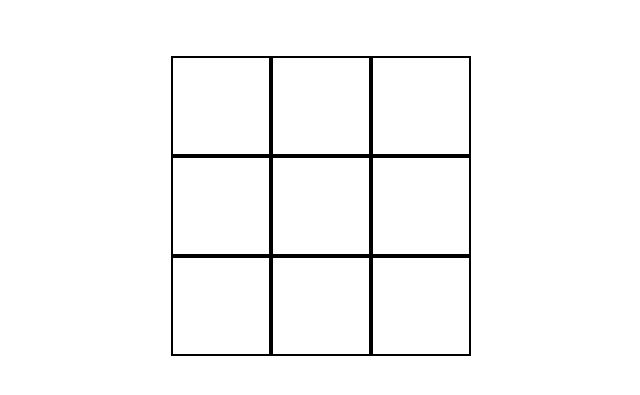
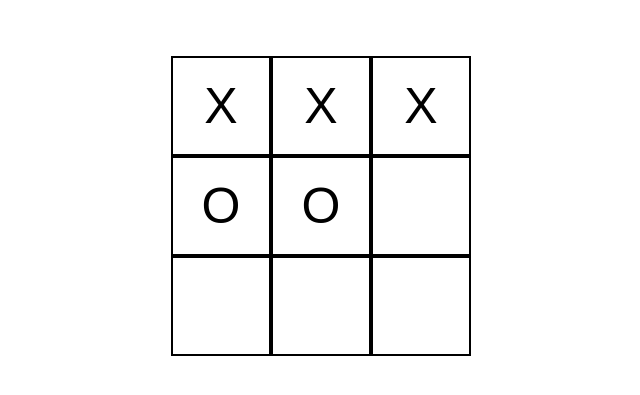
Before and after one commit to alicehe2003/tik_tac_toe, a plain HTML site: page index.html in a window 1280 px wide. Shown: the part 69-464 px from the top of the page, without its empty margins (319-959 px from the left). Drawn offline with Linux system fonts and the light colour scheme.

Commit message:
Implemented rendering for each cell in board.

```diff
--- a/game.js
+++ b/game.js
@@ -25,14 +25,15 @@ function createGame() {
 
             // current player turn over, change to next player
             turn = (turn == p1) ? p2 : p1;
-            // TODO: render updated positon info
 
-            console.log(board);
+            // render updated positon info
+            this.render(position, symbol);
+
             // check for winner
             const win = this.checkWinner(symbol);
             if (win) {
                 console.log("Player with symbol " + symbol + " wins!");
-                return turn;
+                // TODO: render winner info
             }
         }
         // if position is already taken, no action needed
@@ -53,6 +54,12 @@ function createGame() {
         return false;
     }
 
+    // given position and symbol, update the box in div
+    this.render = function(position, symbol) {
+        const pos = "#cell" + position;
+        document.querySelector(pos).innerHTML = symbol;
+    }
+
     return { p1, p2, board, play: this.play.bind(this) };
 }
 
--- a/index.html
+++ b/index.html
@@ -11,15 +11,15 @@
     <h3 class="player_turn"></h3>
 
     <div class="game_board">
-        <div class="sec" id="0"></div>
-        <div class="sec" id="1"></div>
-        <div class="sec" id="2"></div>
-        <div class="sec" id="3"></div>
-        <div class="sec" id="4"></div>
-        <div class="sec" id="5"></div>
-        <div class="sec" id="6"></div>
-        <div class="sec" id="7"></div>
-        <div class="sec" id="8"></div>
+        <div class="sec" id="cell0"></div>
+        <div class="sec" id="cell1"></div>
+        <div class="sec" id="cell2"></div>
+        <div class="sec" id="cell3"></div>
+        <div class="sec" id="cell4"></div>
+        <div class="sec" id="cell5"></div>
+        <div class="sec" id="cell6"></div>
+        <div class="sec" id="cell7"></div>
+        <div class="sec" id="cell8"></div>
     </div>
 
     <h3 class="announce_winner"></h3>
--- a/style.css
+++ b/style.css
@@ -12,5 +12,9 @@ body {
 }
 
 .game_board .sec {
+    display: flex;
+    align-items: center;
+    justify-content: center;
     border: 2px solid black;
+    font-size: 50px;
 }
```
